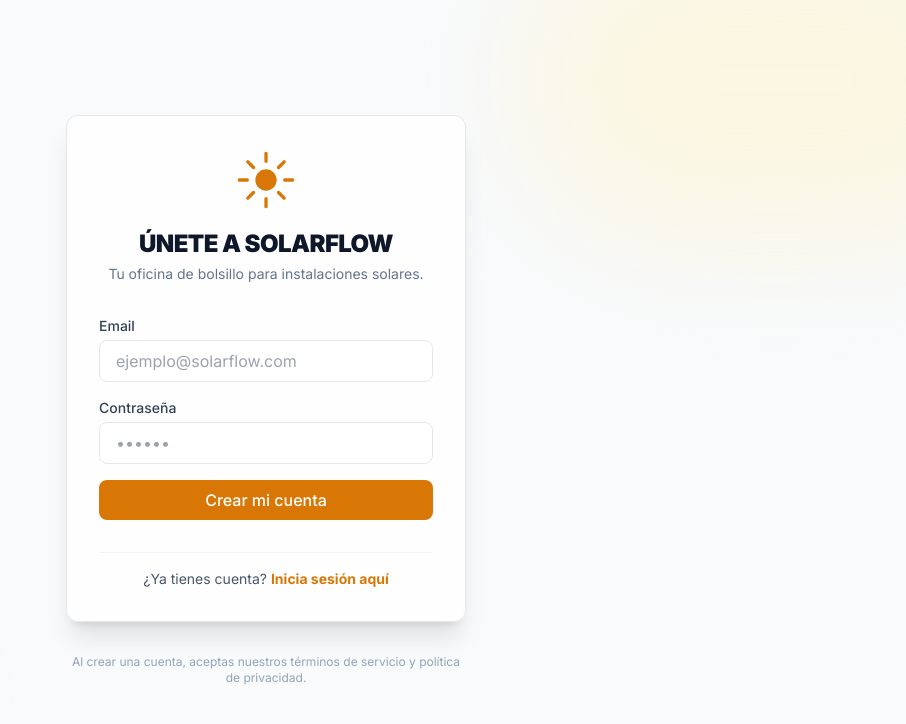
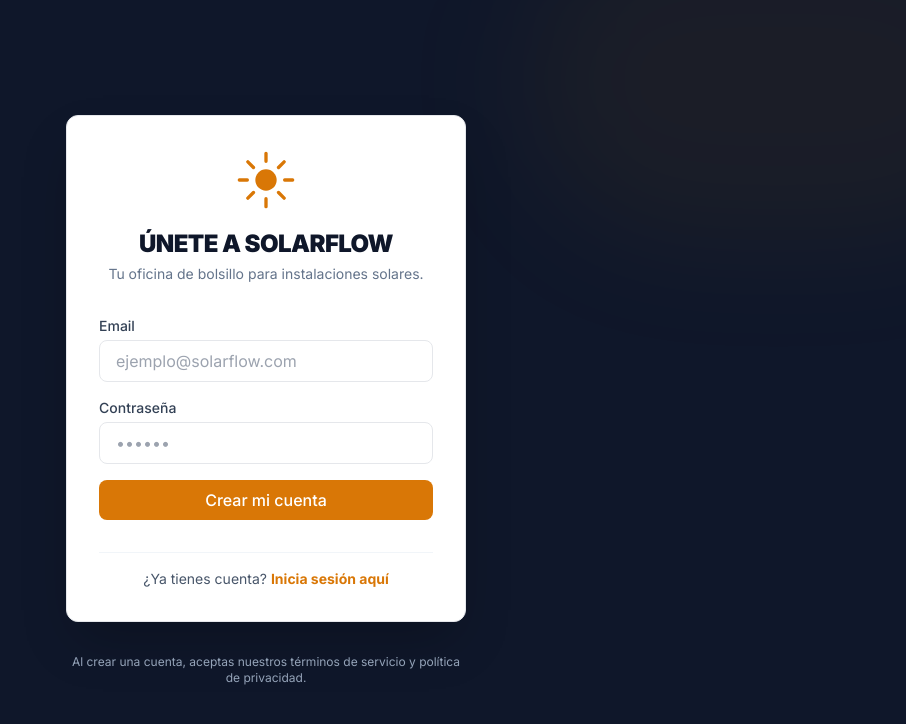
Before and after one commit to yanethtezara/solarflow.nextjs, a Next.js app: page /signup in a window 1280 px wide. Shown: the top 724 px of the page, without its empty margins (374-1280 px from the left). Built offline with nearby package versions, Linux system fonts and the light colour scheme; no server answers.

Commit message:
fix: restore white central card and navy background in signup page
- Fixes SOL-63
- Background set to bg-slate-900 (Navy)
- Central card restored to bg-white
- Consistent with other auth pages

```diff
--- a/app/signup/page.tsx
+++ b/app/signup/page.tsx
@@ -6,15 +6,15 @@ import RegistrationForm from '@/components/auth/RegistrationForm';
 
 export default function SignUpPage() {
   return (
-    <main className="min-h-screen flex items-center justify-center bg-slate-50 px-4 py-12">
+    <main className="min-h-screen flex items-center justify-center bg-slate-900 px-4 py-12">
       {/* Background decoration - subtle sun-like glow */}
       <div className="fixed inset-0 overflow-hidden pointer-events-none">
-        <div className="absolute -top-[10%] -right-[10%] w-[40%] h-[40%] bg-amber-100/50 rounded-full blur-3xl" />
-        <div className="absolute -bottom-[10%] -left-[10%] w-[30%] h-[30%] bg-slate-200/50 rounded-full blur-3xl" />
+        <div className="absolute -top-[10%] -right-[10%] w-[40%] h-[40%] bg-amber-500/5 rounded-full blur-3xl" />
+        <div className="absolute -bottom-[10%] -left-[10%] w-[30%] h-[30%] bg-blue-500/5 rounded-full blur-3xl" />
       </div>
 
       <div className="w-full max-w-[400px] relative z-10">
-        <div className="card p-8 space-y-8 animate-fade-in shadow-xl bg-white/80 backdrop-blur-sm">
+        <div className="card p-8 space-y-8 animate-fade-in shadow-2xl bg-white">
           {/* Brand Header */}
           <div className="flex flex-col items-center space-y-4">
             <Link href="/" className="transition-transform duration-300 hover:scale-105">
```
